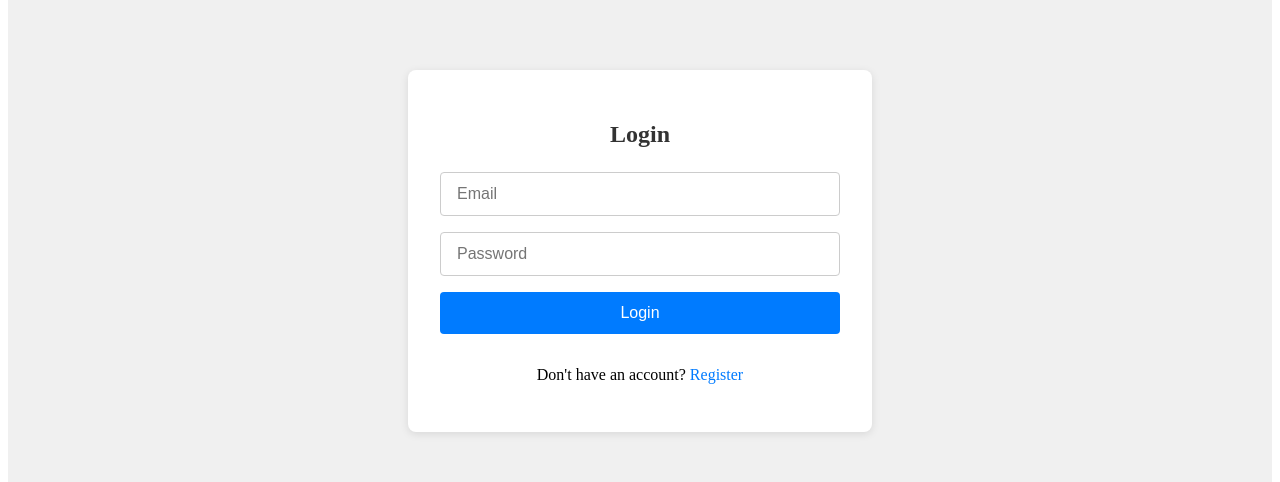
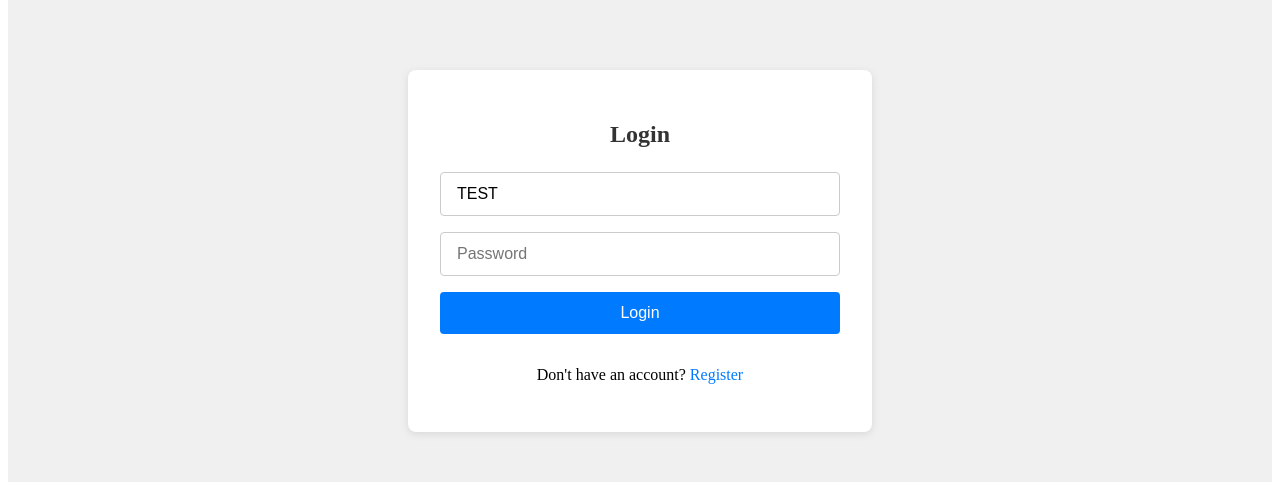
Before and after one commit to MathisDupriez/WebB3Q1_Dupriez_Lamri, a React (Vite) app: page /login in a window 1280 px wide. Shown: the part 157-639 px from the top of the page. Built offline with nearby package versions, Linux system fonts and the light colour scheme; a web font is replaced by a local one.

Commit message:
merging swip

```diff
--- a/src/App.tsx
+++ b/src/App.tsx
@@ -1,6 +1,6 @@
 import React from 'react';
 import { BrowserRouter as Router, Route, Routes } from 'react-router-dom';
-import LoginPage from './components/Login';
+import LoginPage from './components/Login/Login';
 import RegisterPage from './components/RegisterPage';
 import MovieCard from './components/MovieCard';
 
--- a/src/components/Login.tsx
+++ /dev/null
@@ -1,41 +0,0 @@
-import React, {useState, useEffect} from 'react';
-import '../styles/login.sass';
-
-const LoginPage: React.FC = () => {
-    const [email, setEmail] = useState('');
-    const [password, setPassword] = useState('');
-
-    const handleSubmit = (e: React.FormEvent) => {
-        e.preventDefault();
-        // TODO : after email and password are written, complete the code HERE
-        console.log(email, password);
-    };
-
-    return (
-        <div className="login-page">
-            <div className="login-card">
-                <h2>Login</h2>
-                <form onSubmit={handleSubmit}>
-                    <input
-                        type="text"
-                        placeholder="Email"
-                        value={email}
-                        onChange={e => setEmail(e.target.value)}
-                        required
-                    />
-                    <input
-                        type='password'
-                        placeholder='Password'
-                        value={password}
-                        onChange={(e) => setPassword(e.target.value)}
-                        required
-                    />
-                    <button type="submit">Login</button>
-                    <p className="register-link">Don't have an account? <a href="/register">Register</a></p>
-                </form>
-            </div>
-        </div>
-    );
-};
-
-export default LoginPage;
--- /dev/null
+++ b/src/components/Login/Login.tsx
@@ -0,0 +1,69 @@
+import React, { useState } from 'react';
+import '../../styles/login.sass';
+
+const LoginPage: React.FC = () => {
+    const [email, setEmail] = useState('TEST');
+    const [password, setPassword] = useState('');
+    const [errorMessage, setErrorMessage] = useState('');
+    const [loading, setLoading] = useState(false);
+
+    const handleSubmit = async (e: React.FormEvent) => {
+        e.preventDefault();
+        setLoading(true); // Optionnel : Affiche un état de chargement
+
+        try {
+            const response = await fetch('https://api.example.com/login', {
+                method: 'POST',
+                headers: {
+                    'Content-Type': 'application/json',
+                },
+                body: JSON.stringify({ email, password }),
+            });
+
+            if (!response.ok) {
+                throw new Error('Failed to login');
+            }
+
+            const data = await response.json();
+            console.log('Login successful:', data);
+            // Ici, tu peux rediriger l'utilisateur ou stocker le token par exemple
+
+        } catch (error) {
+            setErrorMessage('Login failed. Please check your credentials.');
+            console.error(error);
+        } finally {
+            setLoading(false); // Fin du chargement
+        }
+    };
+
+    return (
+        <div className="login-page">
+            <div className="login-card">
+                <h2>Login</h2>
+                <form onSubmit={handleSubmit}>
+                    <input
+                        type="text"
+                        placeholder="Email"
+                        value={email}
+                        onChange={e => setEmail(e.target.value)}
+                        required
+                    />
+                    <input
+                        type="password"
+                        placeholder="Password"
+                        value={password}
+                        onChange={(e) => setPassword(e.target.value)}
+                        required
+                    />
+                    <button type="submit" disabled={loading}>
+                        {loading ? 'Logging in...' : 'Login'}
+                    </button>
+                    {errorMessage && <p className="error-message">{errorMessage}</p>}
+                    <p className="register-link">Don't have an account? <a href="/register">Register</a></p>
+                </form>
+            </div>
+        </div>
+    );
+};
+
+export default LoginPage;
```
Also changed, not shown: src/components/Login/LoginPage.tsx (added).
